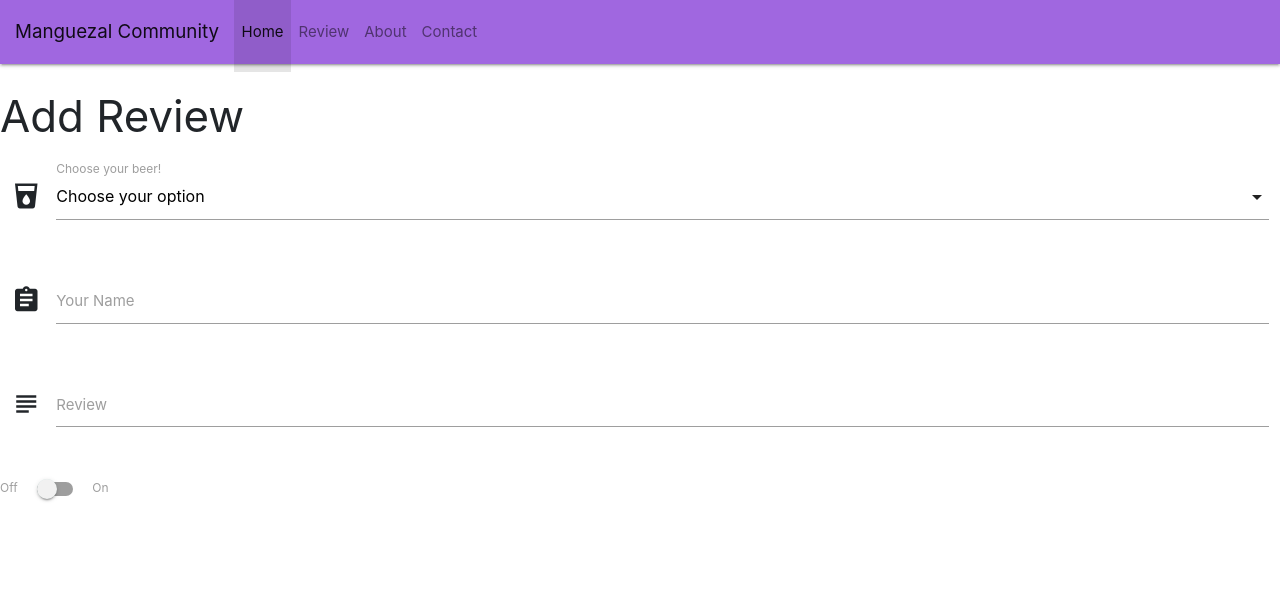
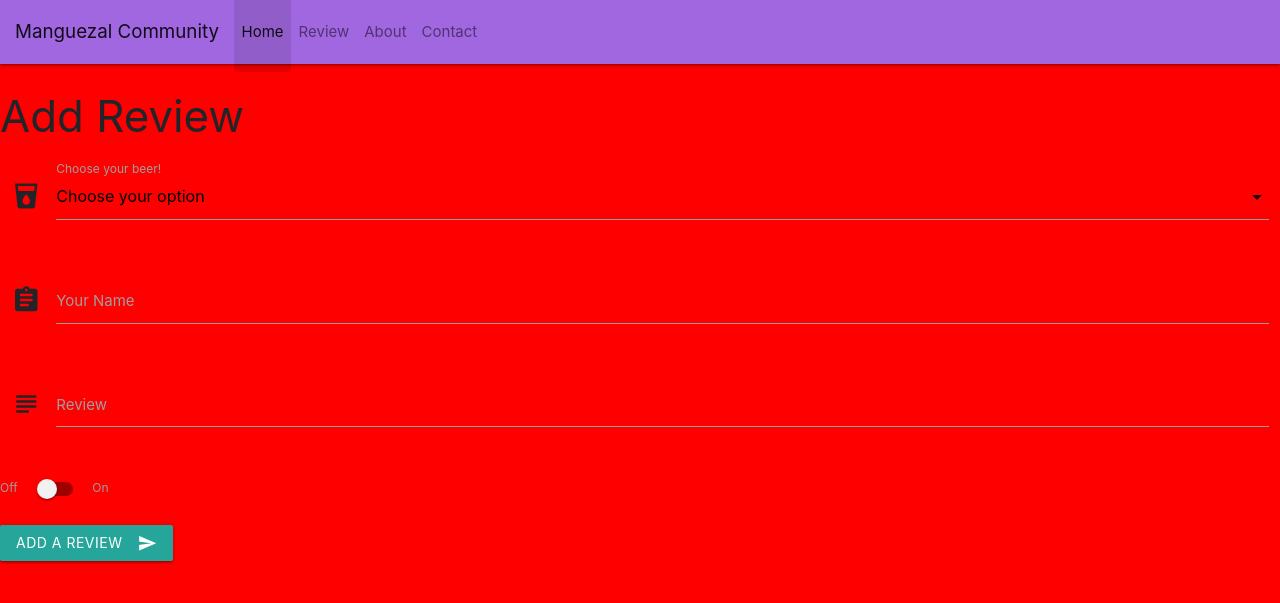
Before and after one commit to Pauloa90/Manguezal-Club---Data-Centric---Milestone-Project, a Flask app: page /addreview in a window 1280 px wide. Shown: the top 603 px of the page. Run offline with Flask 2, Linux system fonts and the light colour scheme; data that the repository does not hold is empty; some libraries are stand-ins or nearby versions.

Commit message:
organizing folders and html files

```diff
--- a/run.py
+++ b/run.py
@@ -16,27 +16,24 @@ mongo = PyMongo(app)
 def manguezalclub():
     return render_template('manguezalclub.html', manguezalclub=mongo.db.review.find())
 
-
 @app.route("/")
-def index():
-    return render_template("index.html")
-
-@app.route("/about")
-def about():
-    return render_template("about.html")
-
-@app.route("/contact")
-def contact():
-    return render_template("contact.html")
-
-@app.route("/review")
-def review():
-    return render_template("addreview.html")
+@app.route("/manguezalclub")
+def get_reviews():
+    return render_template("manguezalclub.html",
+        manguezalclub=mongo.db.review.find())
 
 @app.route("/addreview")
 def addreview():
     return render_template("addreview.html",
-    categories=mongo.db.categories.find())
+        categories=mongo.db.categories.find())
+
+@app.route("/insert_review", methods=['POST'])
+def insert_review():
+    review = mongo.db.review
+    review.insert_one(request.form.to_dict())
+    return redirect(url_for('manguezalclub'))
+
+
 
 
 if __name__ == "__main__":
--- a/static/css/style.css
+++ b/static/css/style.css
@@ -1,3 +1,7 @@
+body{
+    background-color: red;
+}
+
 .navbar {
     background-color: rgb(160, 103, 224);
     border-color: #E7E7E7;
--- a/templates/about.html
+++ /dev/null
@@ -1,4 +0,0 @@
-{% extends 'base.html' %}
-{% block content %}
-    <h1>About</h1>
-{% endblock %}
--- a/templates/addreview.html
+++ b/templates/addreview.html
@@ -1,7 +1,7 @@
 {% extends 'base.html' %} {% block content %}
 <h3>Add Review</h3>
 <div class="row">
-	<form action="" method="POST" class="col s12">
+	<form action="{{ url_for('insert_review') }}" method="POST" class="col s12">
 		<div class="row">
 			<div class="input-field col s12">
                 <i class="material-icons prefix">local_drink</i>
@@ -38,7 +38,11 @@
                 </label>
 			</div>
 		</div>
-
+        <div class="row">
+            <button class="btn waves-effect waves-light" type="submit" name="action">Add a Review
+            <i class="material-icons right">send</i>
+        </div>
+  </button>
 	</form>
 </div>
 {% endblock %}
--- a/templates/contact.html
+++ /dev/null
@@ -1,4 +0,0 @@
-{% extends 'base.html' %}
-{% block content %}
-    <h1>Contact Us</h1>
-{% endblock %}
--- a/templates/review.html
+++ /dev/null
@@ -1,4 +0,0 @@
-{% extends 'base.html' %}
-{% block content %}
-    <h1>Review</h1>
-{% endblock %}
```
